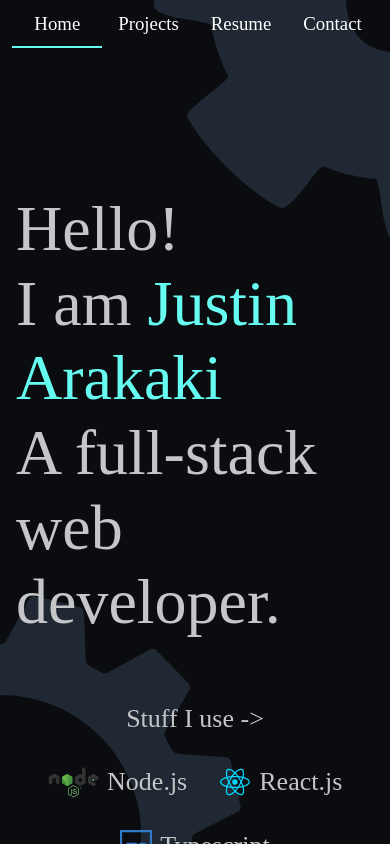
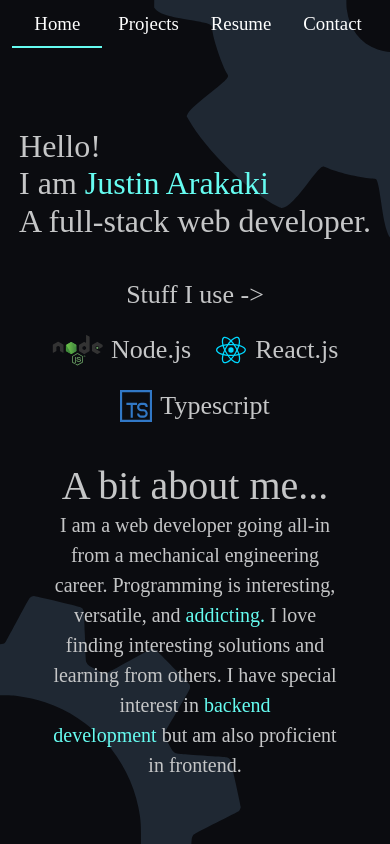
Before and after one commit to Justin-Arakaki/old-portfolio, a React (Vite) app: page / in a window 390 px wide. Shown: the top 844 px of the page. Built offline with nearby package versions, Linux system fonts and the light colour scheme; the HTML template or start-up script is replaced by a standard one; a web font is replaced by a local one.

Commit message:
Updated CSS for better mobile support

```diff
--- a/src/components/default-theme.jsx
+++ b/src/components/default-theme.jsx
@@ -39,7 +39,10 @@ const defaultTheme = createTheme({
     h1: {
       fontFamily: headingTypeface,
       fontWeight: 500,
-      fontSize: '4rem'
+      fontSize: '4rem',
+      '@media (max-width:600px)': {
+        fontSize: '2rem'
+      }
     },
     h2: {
       fontFamily: headingTypeface,
--- a/src/pages/banner.jsx
+++ b/src/pages/banner.jsx
@@ -13,7 +13,7 @@ export default function Banner(props) {
     display: 'flex',
     flexWrap: 'wrap',
     justifyContent: 'center',
-    gap: '2rem'
+    gap: { xs: '1.5rem', sm: '2rem' }
   };
 
   return (
@@ -21,9 +21,11 @@ export default function Banner(props) {
       maxWidth='md'
       sx={{
         display: 'flex',
+        justifyContent: 'center',
         alignItems: 'center',
         flexDirection: 'column',
-        py: '8rem'
+        height: { xs: '', lg: '90vh' },
+        my: { xs: '4rem', lg: '0' }
       }}
     >
       <Box sx={{ display: 'inline-block' }}>
@@ -40,7 +42,7 @@ export default function Banner(props) {
           A full-stack web developer.
         </Typography>
       </Box>
-      <Box mt='4rem' sx={flexy}>
+      <Box sx={{ ...flexy, my: { xs: '2.5rem', sm: '4rem' } }}>
         <Typography variant='h3'>Stuff I use -&gt;</Typography>
         <Box sx={flexy}>
           <Box sx={{ display: 'flex', alignItems: 'center', gap: '0.5rem' }}>
@@ -57,7 +59,7 @@ export default function Banner(props) {
           </Box>
         </Box>
       </Box>
-      <Typography variant='h2' mt='4rem'>
+      <Typography variant='h2'>
         A bit about me...
       </Typography>
       <Box sx={{ width: '80%', textAlign: 'center' }}>
--- a/src/pages/resume.jsx
+++ b/src/pages/resume.jsx
@@ -11,11 +11,18 @@ export default function Resume(props) {
       <Typography variant='h2' textAlign='center' mb='2rem'>
         See my credentials
       </Typography>
-      <Card sx={{ display: 'flex', justifyContent: 'center', p: '2rem' }}>
+      <Card
+        sx={{
+          display: 'flex',
+          height: { xs: '65vh', sm: '80vh' },
+          justifyContent: 'center',
+          p: { xs: '1rem', sm: '2rem' }
+        }}
+      >
         <iframe
-          src="https://drive.google.com/file/d/1lGzY4lFAIM4yiiTM-wyKmpw9Nm0lV1oE/preview"
+          src="https://drive.google.com/file/d/1UmBZZQUArrQ-wq_QPQuxugblHCq9jpQ_/preview"
           width="100%"
-          height="500"
+          height="100%"
           allow="autoplay"
         >
         </iframe>
```
